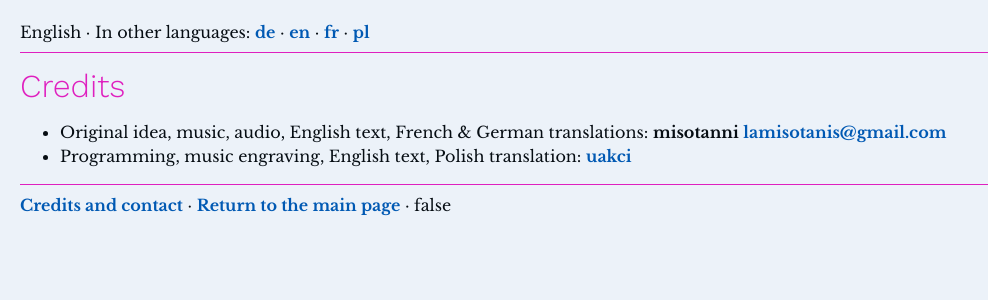
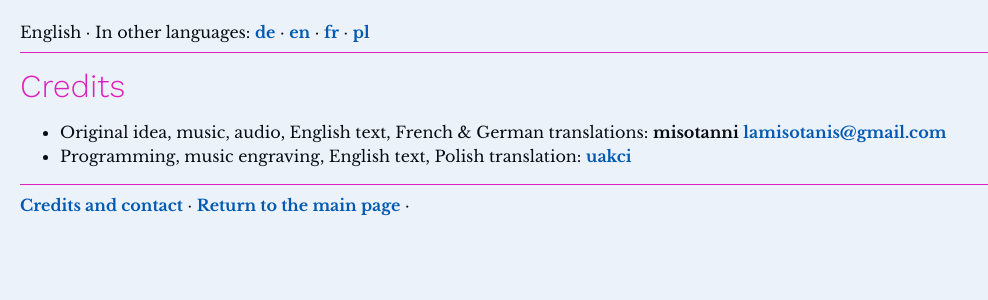
Before and after one commit to misotanni/misotanni.github.io, a Jekyll site: the page built from fjs/en/credits.md, in a window 1280 px wide. Shown: the top 300 px of the page, without its empty margins (0-988 px from the left). Built offline with Jekyll 4.4.1, drawn with Linux system fonts in a browser that asks for light colours; our own code applies the rules of GitHub Pages for plain Markdown files.

Commit message:
was geschieh, Teil II

```diff
--- a/_config.yml
+++ b/_config.yml
@@ -1,53 +1,46 @@
 plugins:
   - jekyll-redirect-from
 defaults:
-  -
-    scope:
+  - scope:
       path: "fjs/en"
     values:
       otherlang: "English · In other languages:"
       return: "Return to the main page"
       credits: "Credits and contact"
-      disclaimer: false
-  -
-    scope:
+      disclaimer: ""
+  - scope:
       path: "fjs/pl"
     values:
       otherlang: "Polski · W innych językach:"
       return: "Powróć do strony głównej"
       credits: "Autorzy, kontakt"
       disclaimer: "Tłumaczenie może nie być aktualne z główną wersją angielską."
-  -
-    scope:
+  - scope:
       path: "fjs/jbo"
     values:
       otherlang: "jbobau · i bau lo drata zo'u:"
       return: "xruzva lo ralju"
       credits: "lo finti datni jo'u lo jikca judri"
       disclaimer: "i cumki fa lo nu lo xe fanva na sarxe lo pe ca ralju ke glibau versiio"
-  -
-    scope:
+  - scope:
       path: "fjs/fr"
     values:
       otherlang: "Français · En d'autres langues:"
       return: "Retournez à la page d'accueil"
       credits: "À la page des crédits et du contact"
       disclaimer: "Il est possible que la traduction n'est pas à jour avec la version anglaise principale."
-  -
-    scope:
+  - scope:
       path: "fjs/de"
     values:
       otherlang: "Deutsch · In anderen Sprachen:"
       return: "Zurück zur Hauptseite"
       credits: "Zur Credits- und Kontaktseite"
       disclaimer: "Es ist möglich, dass die Übersetzung mit dem englischen Urtext nicht völlig übereinstimmt."
-  -
-    scope:
+  - scope:
       path: "fjs"
     values:
       layout: "fjs"
-  -
-    scope:
+  - scope:
       path: ""
     values:
       layout: "default"
--- a/_layouts/fjs.html
+++ b/_layouts/fjs.html
@@ -12,19 +12,25 @@
     {% endif %}
   </head>
   <body>
+    <script src="https://cdnjs.cloudflare.com/ajax/libs/mathjax/2.7.5/latest.js?config=TeX-MML-AM_CHTML" async></script>
+    <header>
       {{ page.otherlang }}
       <a href="../de/{{ page.name | replace: ".md", ".html" }}">de</a>
       · <a href="../en/{{ page.name | replace: ".md", ".html" }}">en</a>
       · <a href="../fr/{{ page.name | replace: ".md", ".html" }}">fr</a>
       · <a href="../pl/{{ page.name | replace: ".md", ".html" }}">pl</a>
+    </header>
     <hr />
-    <script src="https://cdnjs.cloudflare.com/ajax/libs/mathjax/2.7.5/latest.js?config=TeX-MML-AM_CHTML" async></script>
+    <main>
       {{ content }}
+    </main>
     <hr />
+    <footer>
       <a href="credits.html">{{ page.credits }}</a>
       · <a href="index.html">{{ page.return }}</a>
-  {{ if page.disclaimer }}
+    {{ if page.disclaimer != "" }}
       · {{ page.disclaimer }}
     {{ endif }}
+    </footer>
   </body>
 </html>
```
Lines whose indentation alone changed are shown as unchanged.
